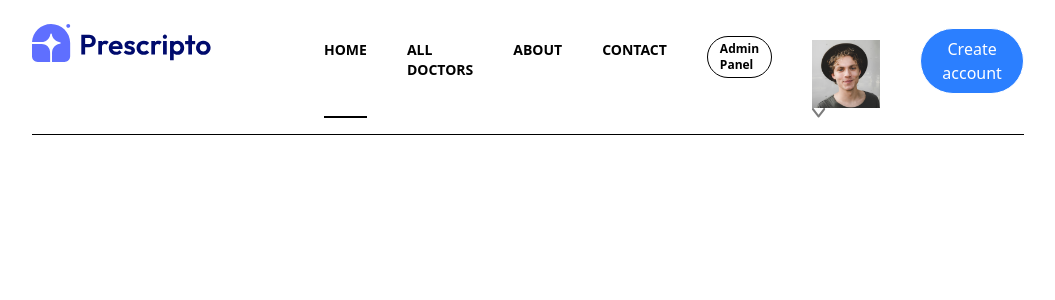
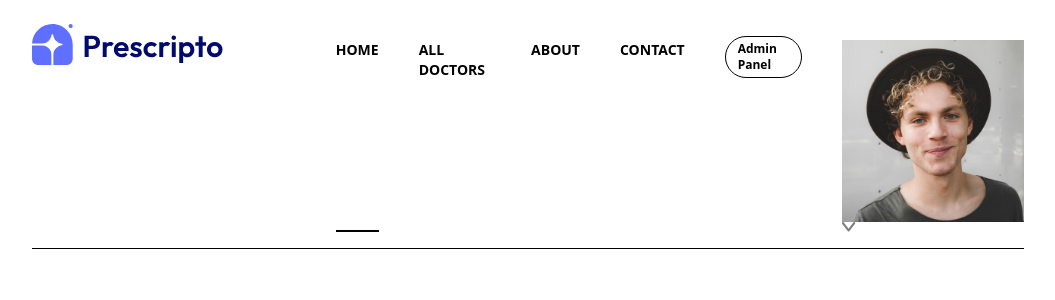
Before and after one commit to Mani-sh27/Prescripto, a React (Vite) app: page / in a window 1280 px wide. Shown: the top 300 px of the page, without its empty margins (88-1143 px from the left). Built offline with nearby package versions, Linux system fonts and the light colour scheme.

Commit message:
auto commit

```diff
--- a/src/components/Navbar.jsx
+++ b/src/components/Navbar.jsx
@@ -43,9 +43,7 @@ const Navbar = () => {
           </ul>
 
         </div>
-        <div className='hidden sm:block'>
-          <button type='button' className='border cursor-pointer mt-7 px-5 bg-blue-500 text-white py-2 rounded-full ms-10'>Create account</button>
-        </div>
+
       </div>
 
 
```
